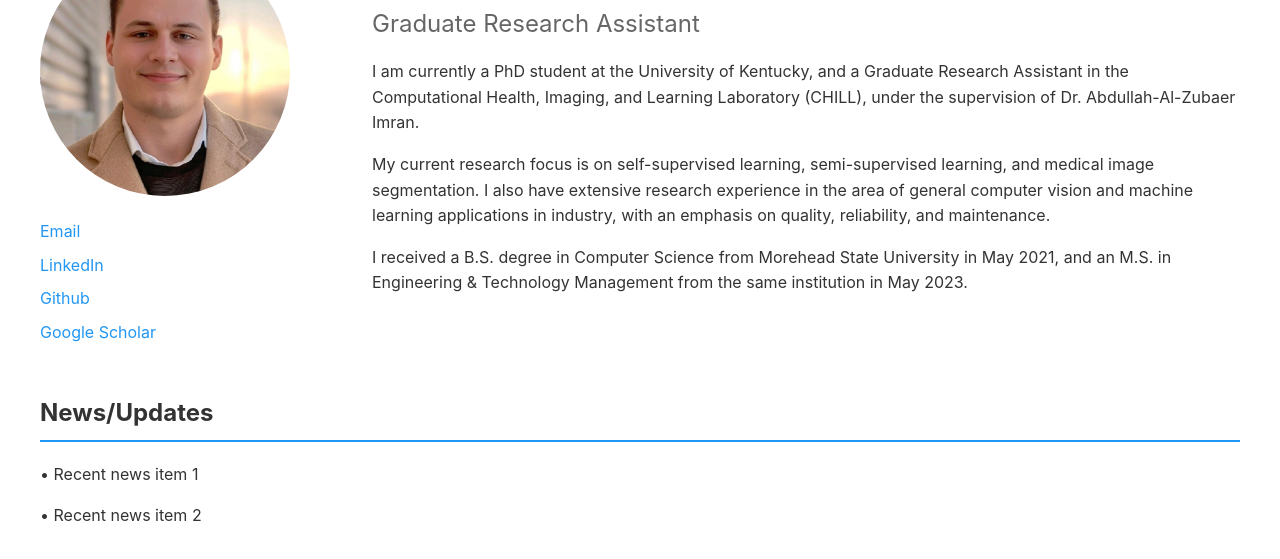
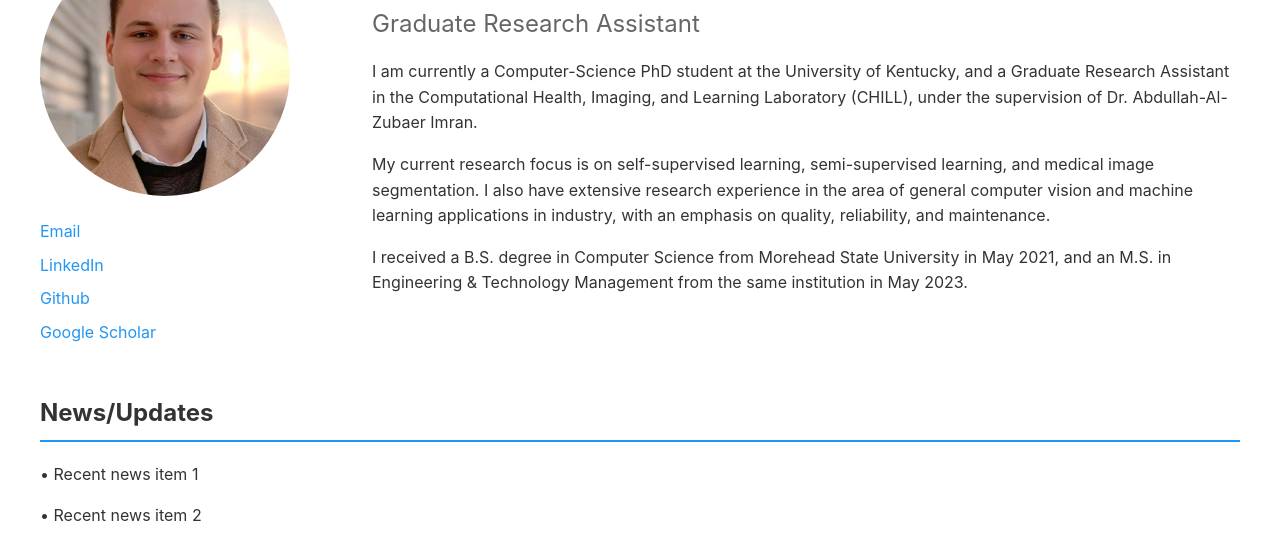
Before and after one commit to tylerbward/tylerbward.github.io, a plain HTML site: page index.html in a window 1280 px wide. Shown: the part 241-800 px from the top of the page. Drawn offline with Linux system fonts and the light colour scheme.

Commit message:
Update index.html

```diff
--- a/index.html
+++ b/index.html
@@ -159,7 +159,7 @@
                 <h1>Tyler Ward</h1>
                 <h2>Graduate Research Assistant</h2>
                 <div class="about-content">
-                    <p>I am currently a PhD student at the University of Kentucky, and a Graduate Research Assistant in the Computational Health, Imaging, and Learning Laboratory (CHILL), under the supervision of Dr. Abdullah-Al-Zubaer Imran.</p>
+                    <p>I am currently a Computer-Science PhD student at the University of Kentucky, and a Graduate Research Assistant in the Computational Health, Imaging, and Learning Laboratory (CHILL), under the supervision of Dr. Abdullah-Al-Zubaer Imran.</p>
                     <p>My current research focus is on self-supervised learning, semi-supervised learning, and medical image segmentation. I also have extensive research experience in the area of general computer vision and machine learning applications in industry, with an emphasis on quality, reliability, and maintenance.</p>
                     <p>I received a B.S. degree in Computer Science from Morehead State University in May 2021, and an M.S. in Engineering & Technology Management from the same institution in May 2023.</p>
                 </div>
```
